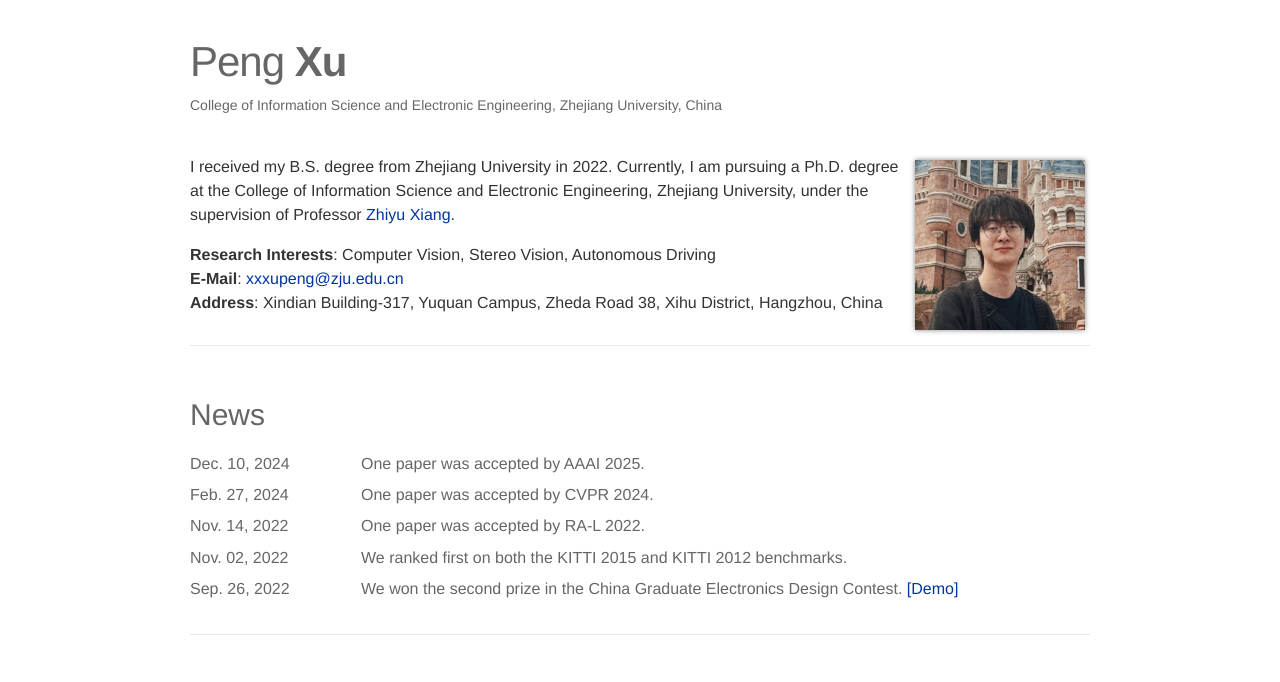
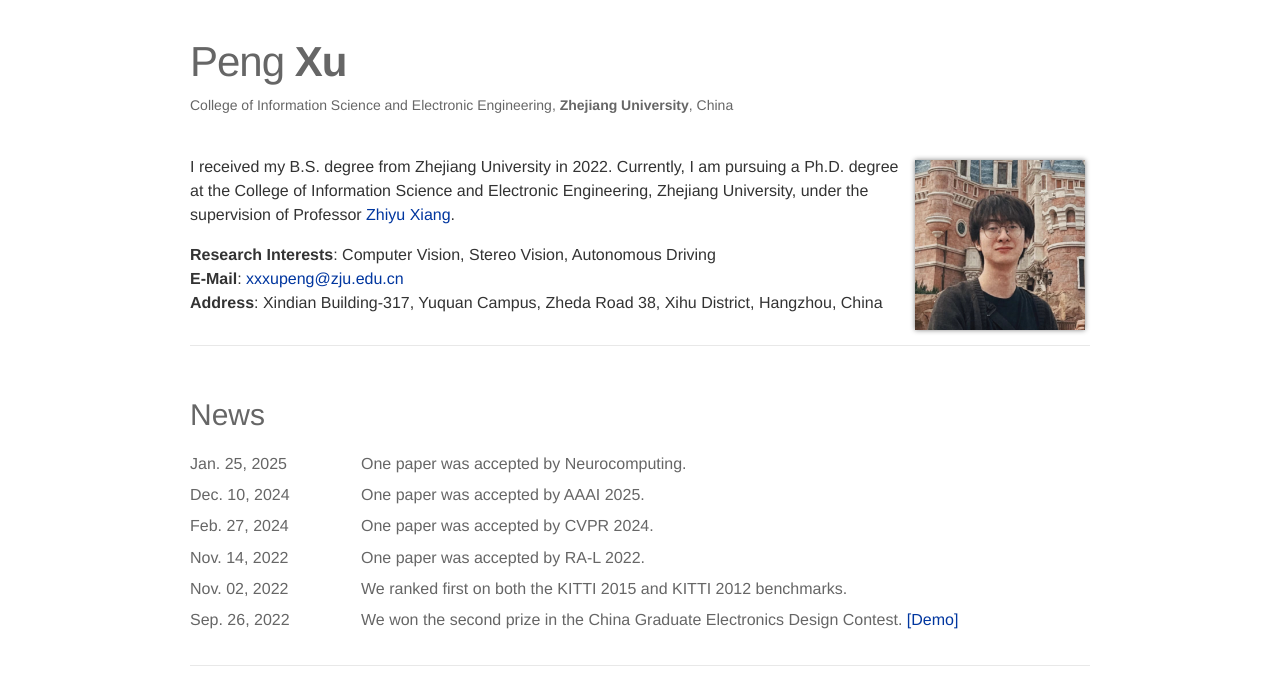
Before and after one commit to xxxupeng/xxxupeng.github.io, a plain HTML site: page index.html in a window 1280 px wide. Shown: the part 59-741 px from the top of the page. Drawn offline with nearby package versions, Linux system fonts and the light colour scheme; files whose address does not match are found by name.

Commit message:
Update index.html

```diff
--- a/index.html
+++ b/index.html
@@ -50,7 +50,7 @@
 
             <header class="post-header">
                 <h1 class="post-title">Peng <strong>Xu</strong></h1>
-                <h5 class="post-description">College of Information Science and Electronic Engineering, Zhejiang University, China</h5>
+                <h5 class="post-description">College of Information Science and Electronic Engineering, <b>Zhejiang University</b>, China</h5>
             </header>
 
 
@@ -75,6 +75,11 @@
                     <h3>News</h3>
 
                     <table>
+                        <tr>
+                            <td class="date">Jan. 25, 2025</td>
+                            <td class="announcement">One paper was accepted by Neurocomputing.</td>
+                        </tr>
+
                         <tr>
                             <td class="date">Dec. 10, 2024</td>
                             <td class="announcement">One paper was accepted by AAAI 2025.</td>
```
